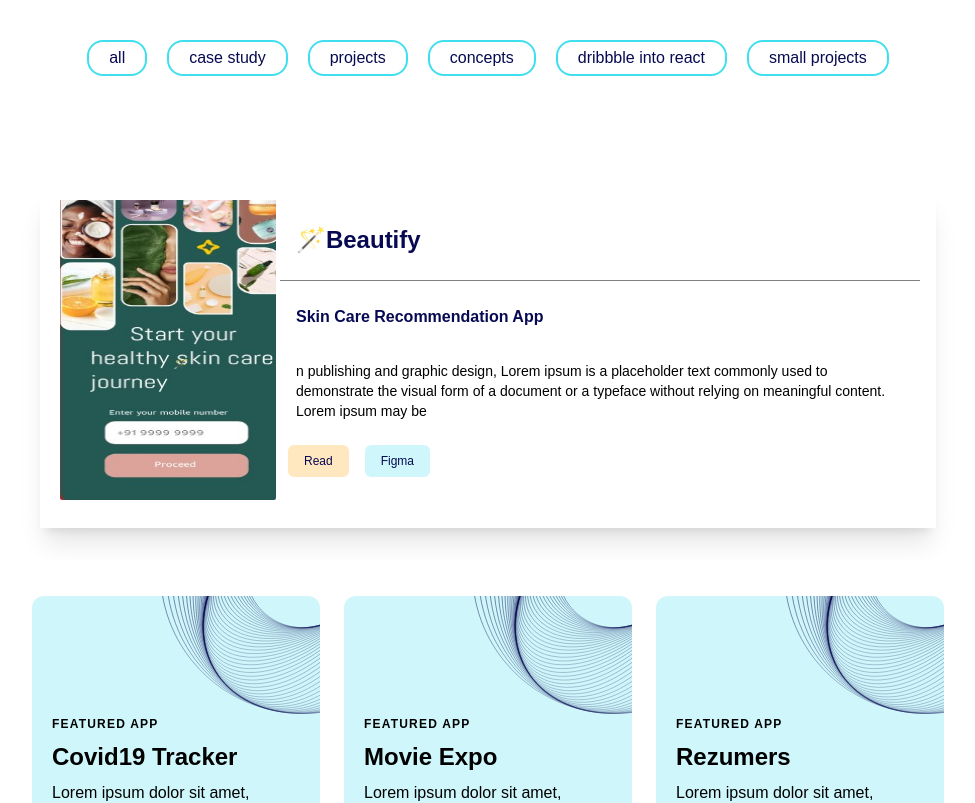
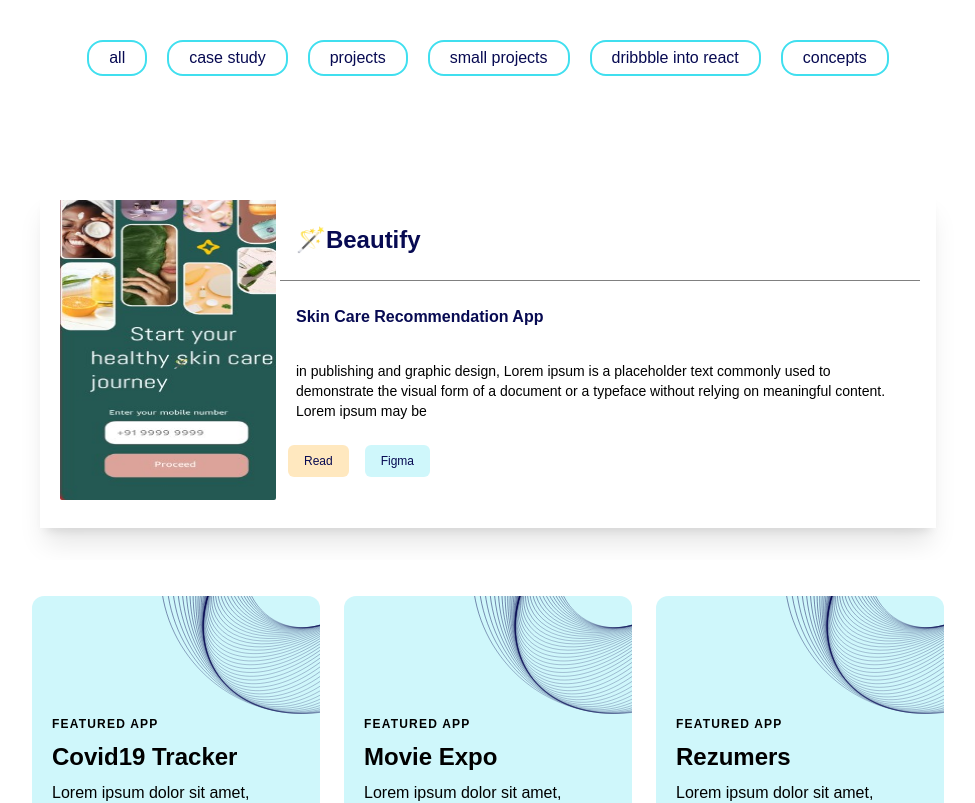
Before and after one commit to priyasarpate/blog-site, a Next.js app: page /projects in a window 1280 px wide. Shown: the top 803 px of the page, without its empty margins (152-1127 px from the left). Built offline with nearby package versions, Linux system fonts and the light colour scheme.

Commit message:
sorted header buttons

```diff
--- a/components/projects/CaseStudy.js
+++ b/components/projects/CaseStudy.js
@@ -29,7 +29,7 @@ function CaseStudy() {
                 <span class="font-bold"></span>
               </div>
               <p class="hidden md:block px-4 my-4 text-sm text-left">
-                n publishing and graphic design, Lorem ipsum is a placeholder
+                in publishing and graphic design, Lorem ipsum is a placeholder
                 text commonly used to demonstrate the visual form of a document
                 or a typeface without relying on meaningful content. Lorem ipsum
                 may be
--- a/components/projects/Header.js
+++ b/components/projects/Header.js
@@ -14,13 +14,13 @@ function Header() {
           projects
         </button>
         <button class="border-2 border-light-blue text-dark-blue rounded-2xl py-1 px-5  hover:bg-dark-blue hover:text-white hover:border-dark-blue">
-          concepts
+          small projects
         </button>
         <button class="border-2 border-light-blue text-dark-blue rounded-2xl py-1 px-5  hover:bg-dark-blue hover:text-white hover:border-dark-blue">
           dribbble into react
         </button>
         <button class="border-2 border-light-blue text-dark-blue rounded-2xl py-1 px-5  hover:bg-dark-blue hover:text-white hover:border-dark-blue">
-          small projects
+          concepts
         </button>
       </div>
     </div>
```
